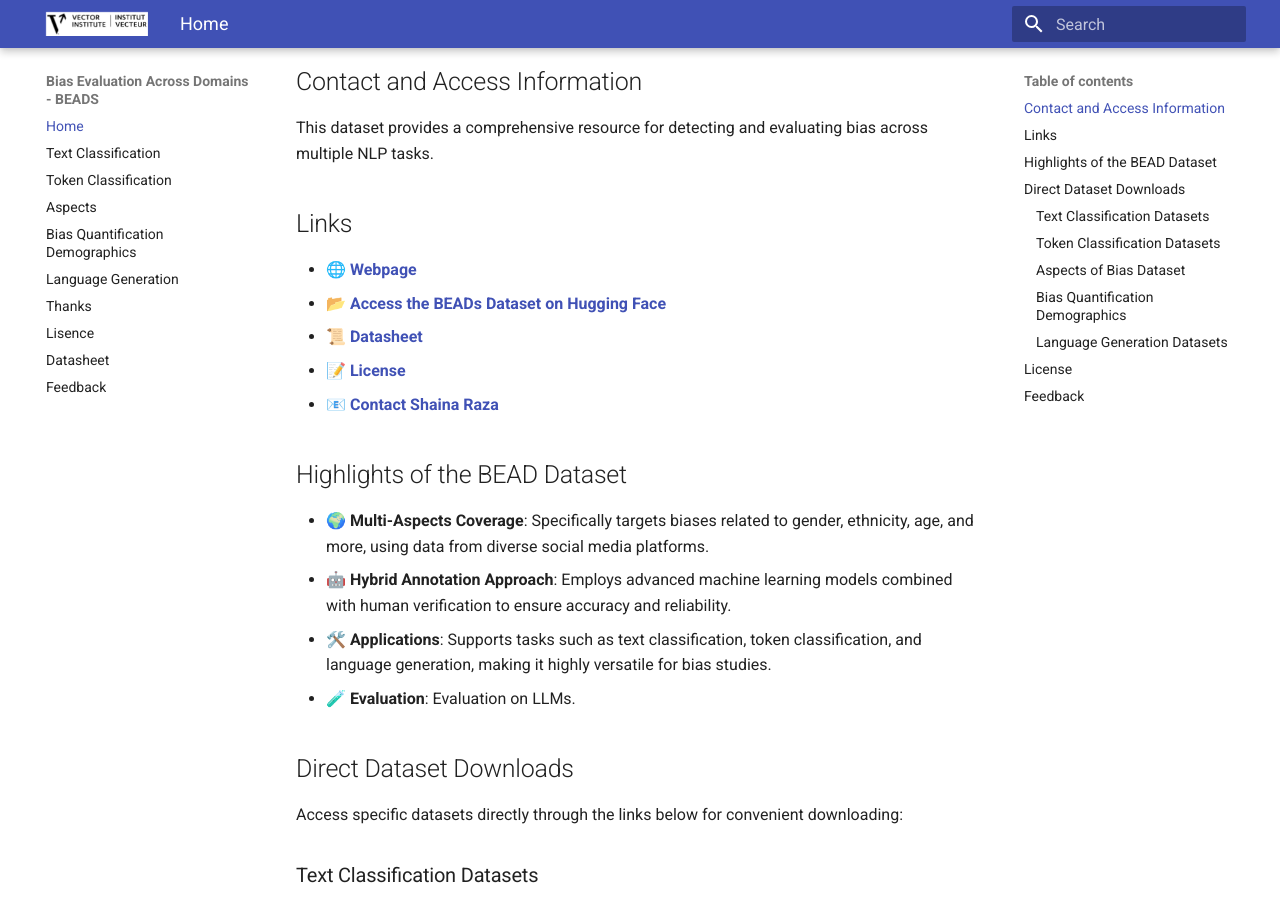
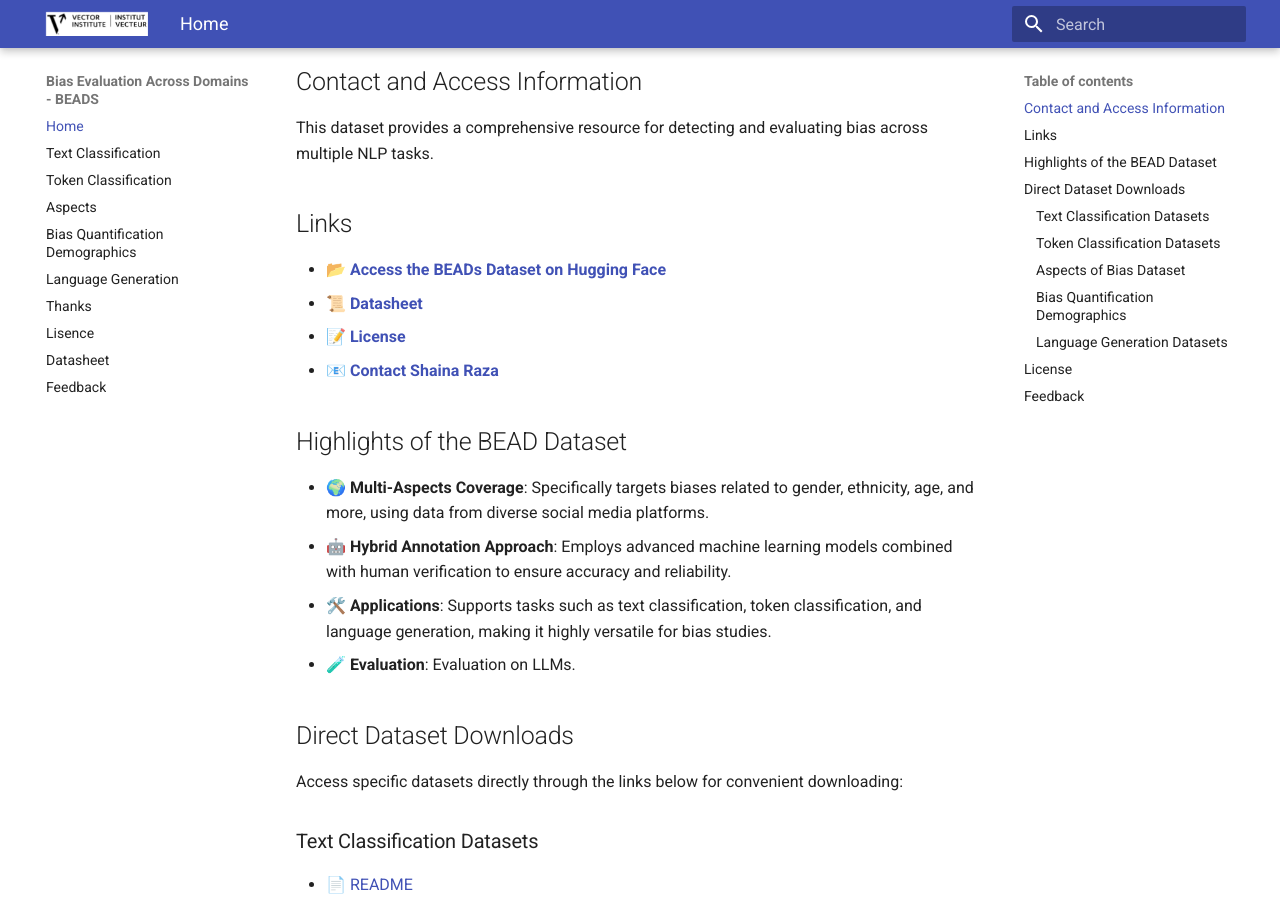
Before and after one commit to VectorInstitute/BEAD, an MkDocs documentation site: the page built from docs/index.md, in a window 1280 px wide and 900 px high, scrolled down 557 px. Built offline with MkDocs 1.6.1 and Material for MkDocs 9.7.7, drawn with Linux system fonts in a browser that asks for light colours.

Commit message:
Add MkDocs site

```diff
--- a/docs/index.md
+++ b/docs/index.md
@@ -12,7 +12,6 @@
 This dataset provides a comprehensive resource for detecting and evaluating bias across multiple NLP tasks.
 
 ## Links
-- 🌐 [**Webpage**](https://shainarazavi.github.io/BEAD/)
 - 📂 [**Access the BEADs Dataset on Hugging Face**](https://huggingface.co/datasets/shainar/BEAD)
 - 📜 [**Datasheet**](datasheet.pdf)
 - 📝 [**License**](lisence.md)
```
Also changed, not shown: site/index.html, site/search/search_index.json.
